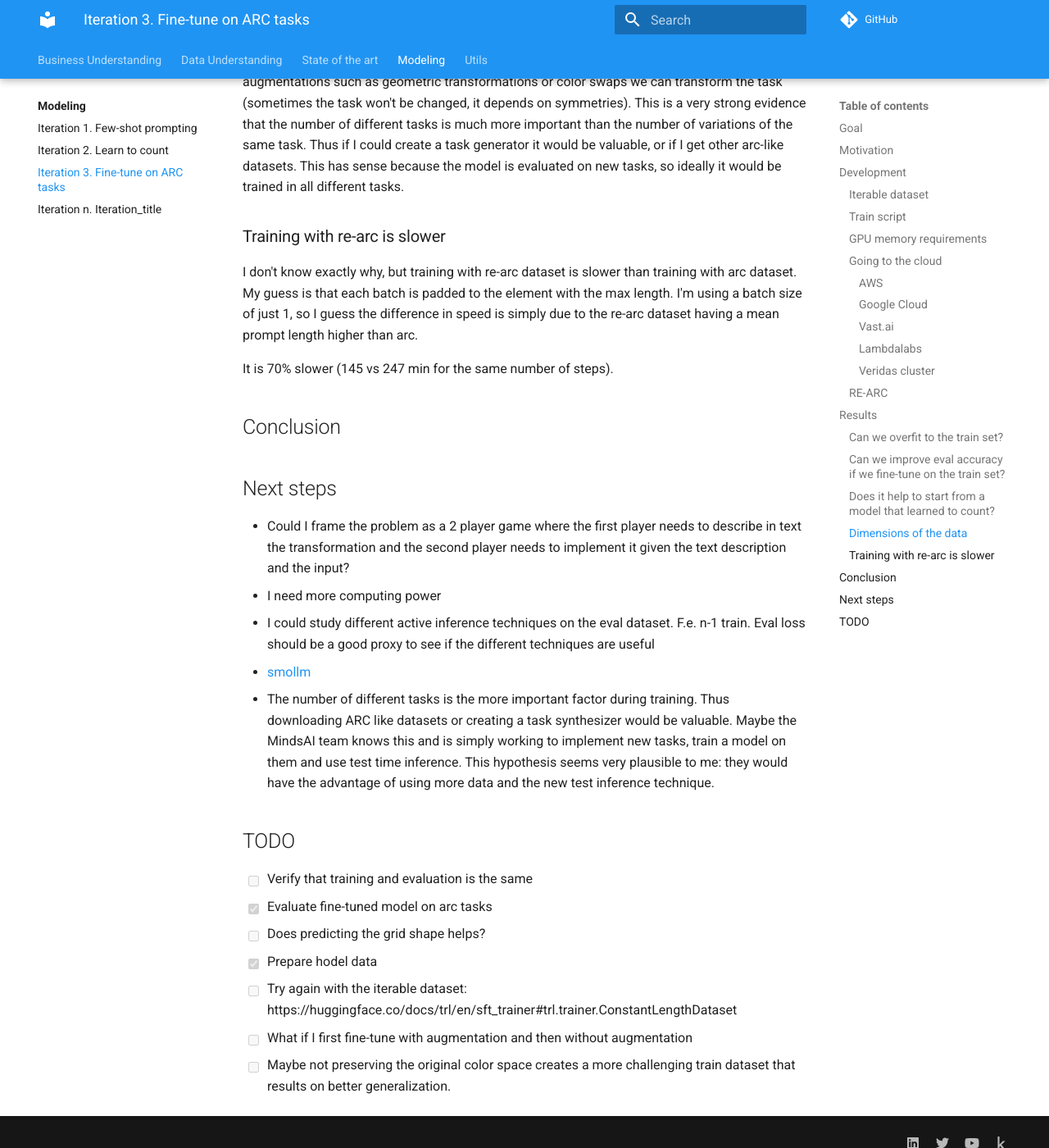
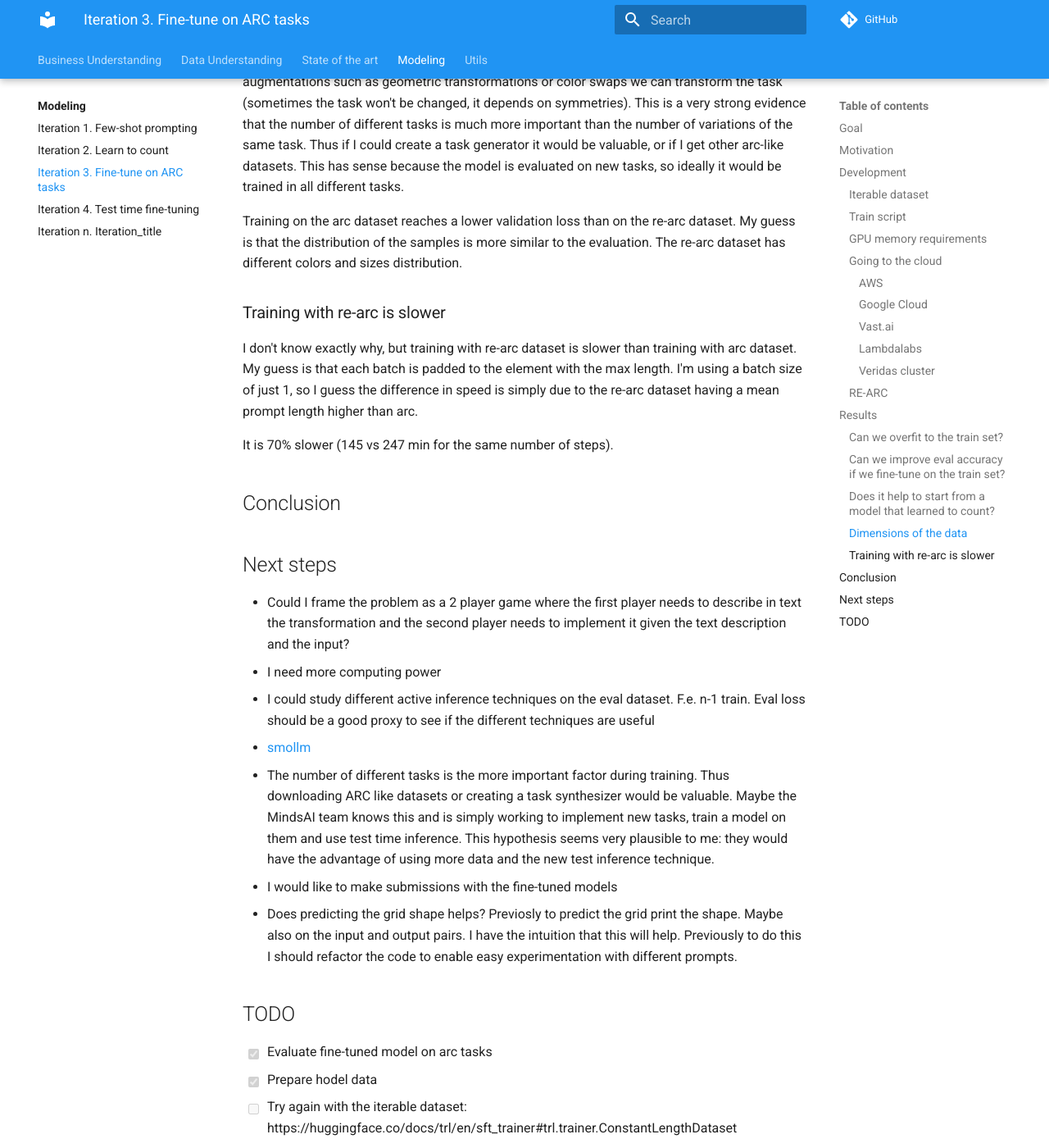
Before and after one commit to zhengjunyao-work/arc24, an MkDocs documentation site: the page built from docs/modeling/Iteration_03_fine-tune_on_arc.md, in a window 1280 px wide and 1400 px high, scrolled down 4280 px. Shown: the whole window at 82% size. Built offline with MkDocs 1.6.1 and Material for MkDocs 9.7.7, drawn with Linux system fonts in a browser that asks for light colours; comment, search, counter and statistics services are not loaded; some of the changed text lies outside the part shown.

Commit message:
started iteration 4

```diff
--- a/docs/modeling/Iteration_03_fine-tune_on_arc.md
+++ b/docs/modeling/Iteration_03_fine-tune_on_arc.md
@@ -152,6 +152,10 @@ This is a very strong evidence that the number of different tasks is much more i
 variations of the same task. Thus if I could create a task generator it would be valuable, or if I get other arc-like datasets. This has sense because the model is evaluated on new tasks, so ideally it would be trained
 in all different tasks.
 
+Training on the arc dataset reaches a lower validation loss than on the re-arc dataset. My guess is that
+the distribution of the samples is more similar to the evaluation. The re-arc dataset has different colors
+and sizes distribution.
+
 ### Training with re-arc is slower
 
 I don't know exactly why, but training with re-arc dataset is slower than training with arc dataset. My guess is that each batch is padded to the element with the max length. I'm using a batch size of just 1, so I guess the difference in speed is simply due to the re-arc dataset
@@ -173,13 +177,19 @@ It is 70% slower (145 vs 247 min for the same number of steps).
   working to implement new tasks, train a model on them and use test time inference. This hypothesis
   seems very plausible to me: they would have the advantage of using more data and the new test inference
   technique.
+- I would like to make submissions with the fine-tuned models
+- Does predicting the grid shape helps? Previosly to predict the grid print the shape. Maybe also on the input and output pairs. I have the intuition that this will help. Previously to do this I should refactor the code
+ to enable easy experimentation with different prompts.
 
 ## TODO
 
-- [ ] Verify that training and evaluation is the same
 - [x] Evaluate fine-tuned model on arc tasks
-- [ ] Does predicting the grid shape helps?
 - [x] Prepare hodel data
 - [ ] Try again with the iterable dataset: https://huggingface.co/docs/trl/en/sft_trainer#trl.trainer.ConstantLengthDataset
 - [ ] What if I first fine-tune with augmentation and then without augmentation
 - [ ] Maybe not preserving the original color space creates a more challenging train dataset that results on better generalization.
+- [ ] Improve evaluation notebook
+  - [ ] Free gpu memory after run
+  - [ ] Better configuration
+  - [ ] Verify that training and evaluation is the same
+  - [ ] Should I refactor the way to create train and validation samples?
```
Also changed, not shown: docs/modeling/Iteration_04_test_time_fine-tuning.md (added, +40 -0 lines).
